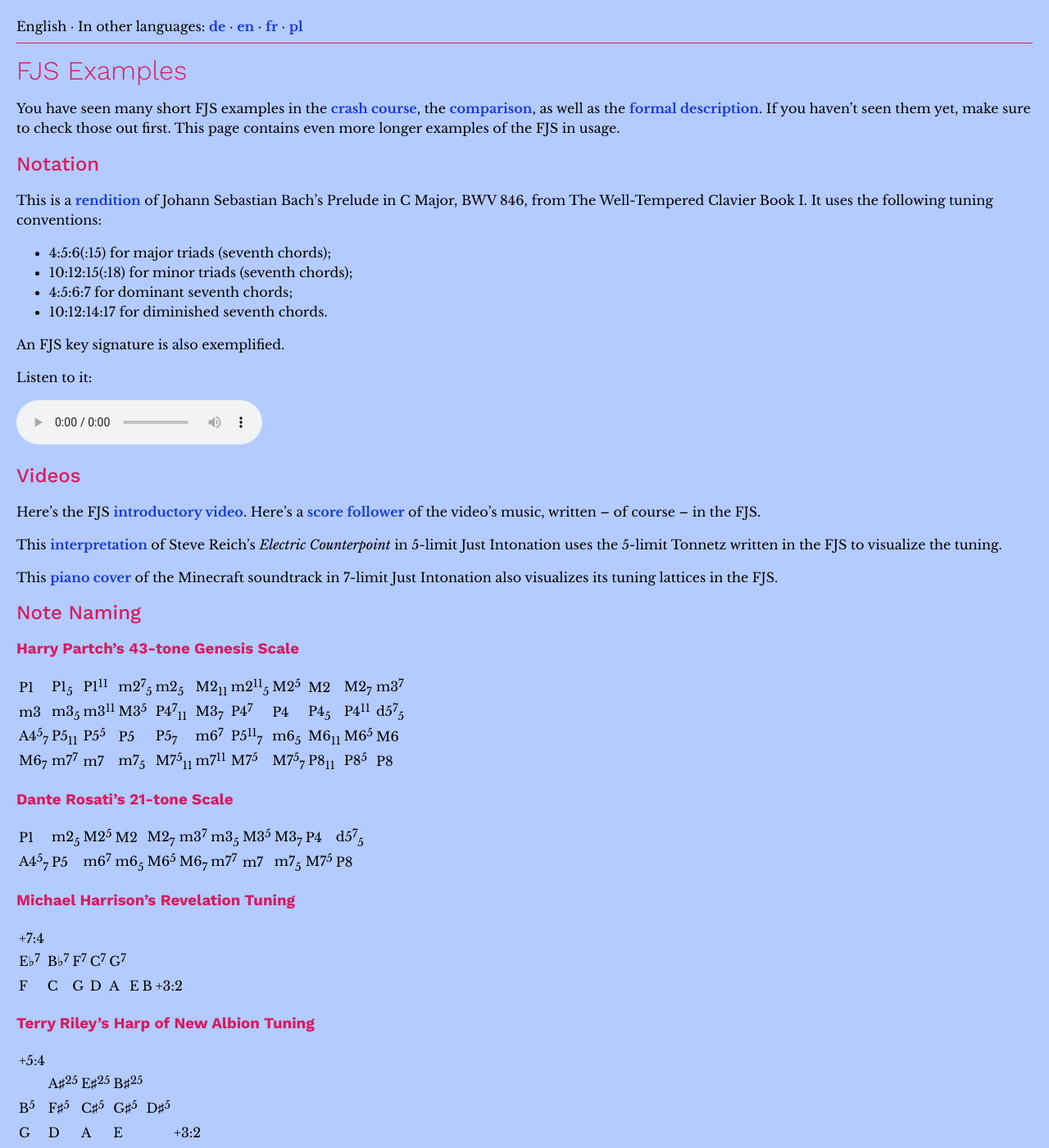
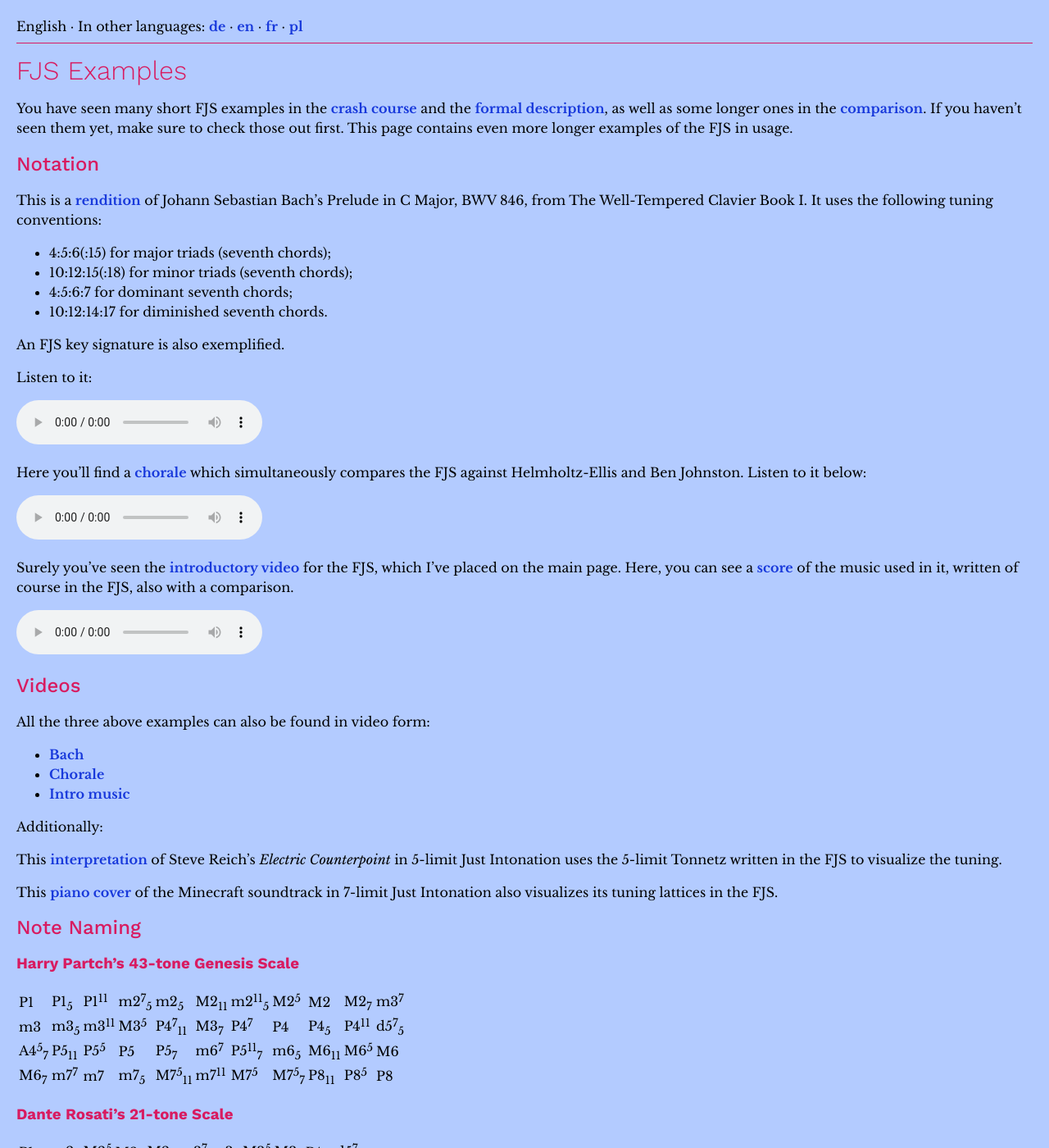
Before and after one commit to misotanni/misotanni.github.io, a Jekyll site: the page built from fjs/en/examples.md, in a window 1280 px wide and 1400 px high. Shown: the whole window at 82% size. Built offline with Jekyll 4.4.1, drawn with Linux system fonts in a browser that asks for light colours; our own code applies the rules of GitHub Pages for plain Markdown files.

Commit message:
examples cleaned up

```diff
--- a/fjs/en/examples.md
+++ b/fjs/en/examples.md
@@ -1,6 +1,6 @@
 # FJS Examples
 
-You have seen many short FJS examples in the [crash course](crash.html), the [comparison](compare.html), as well as the [formal description](rules.html). If you haven't seen them yet, make sure to check those out first. This page contains even more longer examples of the FJS in usage.
+You have seen many short FJS examples in the [crash course](crash.html) and the [formal description](rules.html), as well as some longer ones in the [comparison](compare.html). If you haven't seen them yet, make sure to check those out first. This page contains even more longer examples of the FJS in usage.
 
 ## Notation
 
@@ -17,9 +17,23 @@ Listen to it:
 
 <audio controls><source src="../assets/examples/cmaj.mp3" type="audio/mpeg"></audio>
 
+Here you'll find a [chorale](../assets/compare/chorale.pdf) which simultaneously compares the FJS against Helmholtz-Ellis and Ben Johnston. Listen to it below:
+
+<audio controls><source src="../assets/compare/chorale.mp3" type="audio/mpeg"></audio>
+
+Surely you've seen the [introductory video](https://youtu.be/38I3cylJlW4) for the FJS, which I've placed on the main page. Here, you can see a [score](../assets/examples/intro-music.pdf) of the music used in it, written of course in the FJS, also with a comparison.
+
+<audio controls><source src="../assets/compare/intro-music.mp3" type="audio/mpeg"></audio>
+
 ## Videos
 
-Here's the FJS [introductory video](https://youtu.be/38I3cylJlW4). Here's a [score follower](https://youtu.be/JH2_Fwuc5E4) of the video's music, written – of course – in the FJS.
+All the three above examples can also be found in video form:
+
+- [Bach](youtube.blah)
+- [Chorale](youtube.blah)
+- [Intro music](youtube.blah)
+
+Additionally:
 
 This [interpretation](https://youtu.be/bZffjSUd-2w) of Steve Reich's *Electric Counterpoint* in 5-limit Just Intonation uses the 5-limit Tonnetz written in the FJS to visualize the tuning.
 
```
Also changed, not shown: fjs/de/examples.md (+16 -2 lines), fjs/fr/examples.md (+16 -2 lines), fjs/pl/examples.md (+16 -2 lines).
